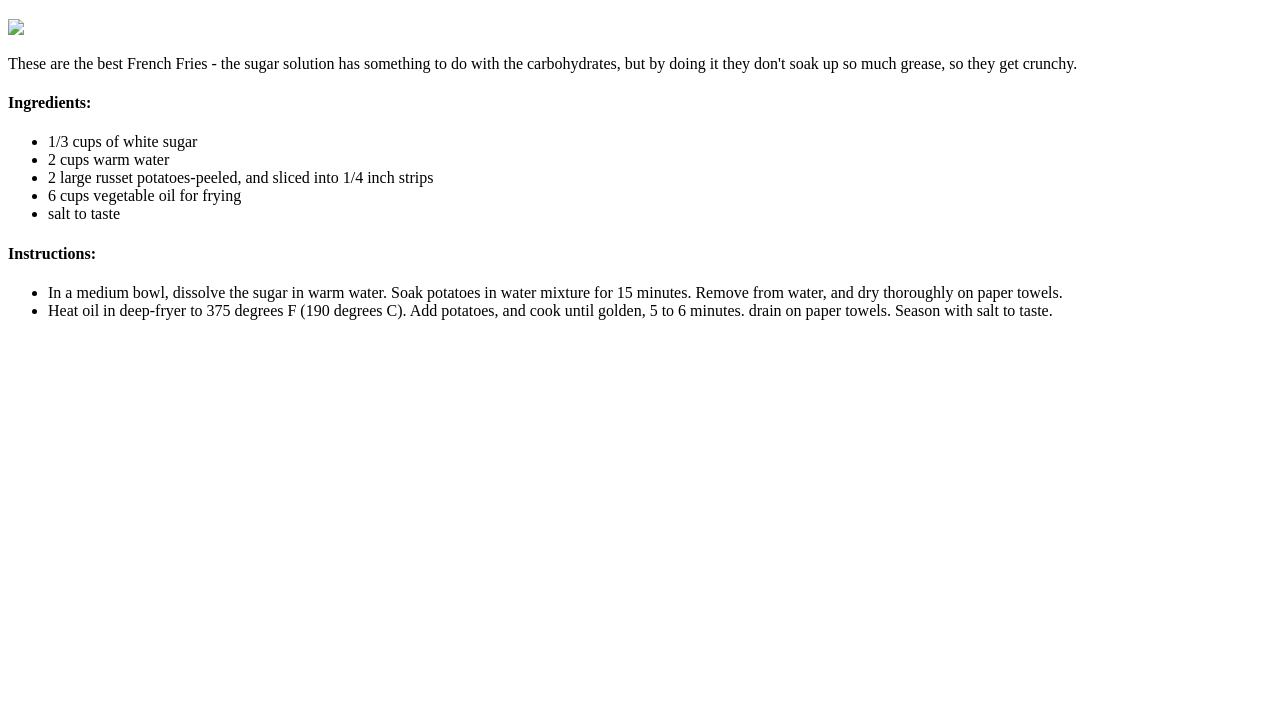
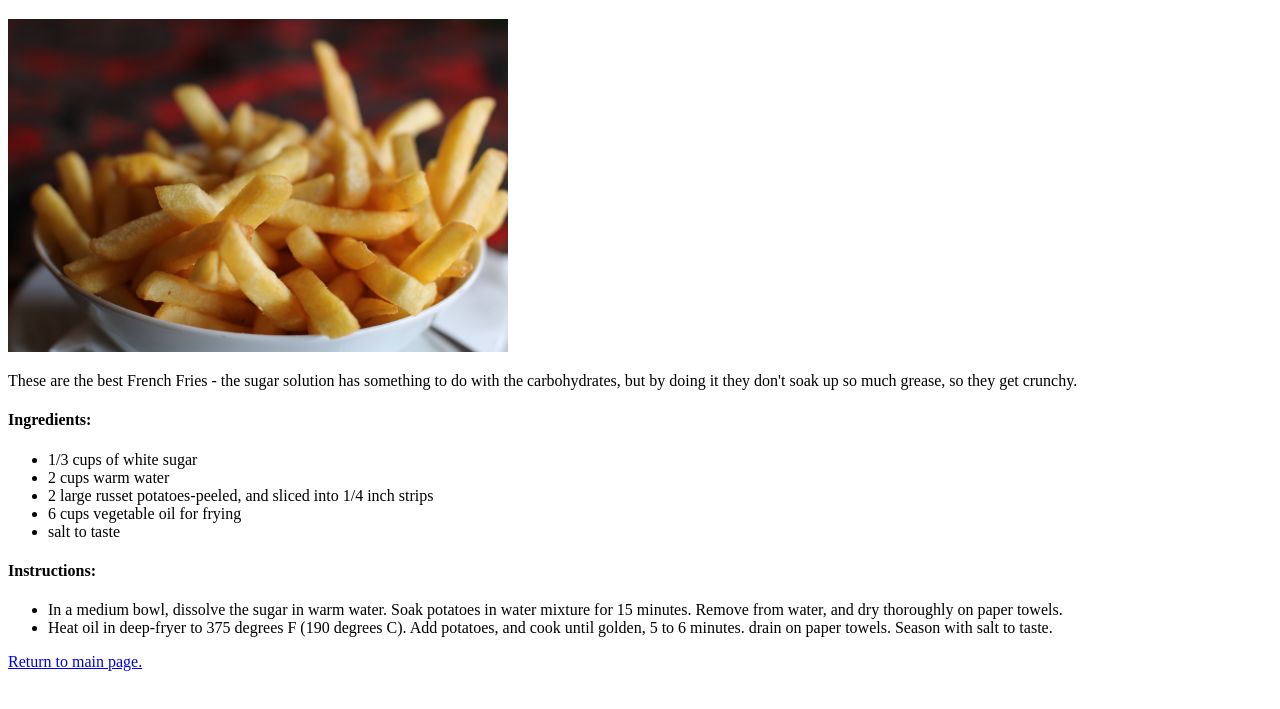
Before and after one commit to jasonhoonlee/recipes, a plain HTML site: page pages/french-fries.html in a window 1280 px wide. Shown: the part 61-770 px from the top of the page. Drawn offline with Linux system fonts and the light colour scheme.

Commit message:
Fix french fries  image link. Resize image to fit the page.

```diff
--- a/pages/french-fries.html
+++ b/pages/french-fries.html
@@ -6,7 +6,8 @@
   </head>
   <body>
     <h1>French Fries</h1>
-    <img src="images/french-fries.jpg">
+    <img src="../images/french-fries.jpg"
+         width="500">
     <p>These are the best French Fries - the sugar solution has something to do with the carbohydrates, but by doing it they don't soak up so much grease, so they get crunchy.</p>
 
     <div>
@@ -31,5 +32,7 @@
       </ul>
     </div>
 
+    <a href="../index.html">Return to main page.</a>
+
   </body>
 </html>
```
